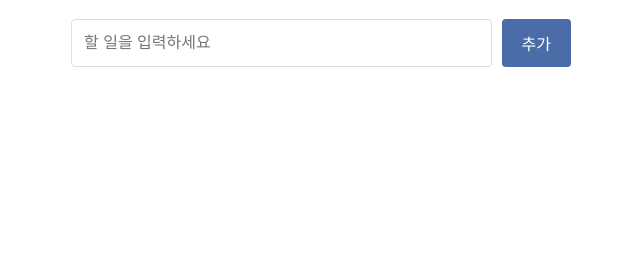
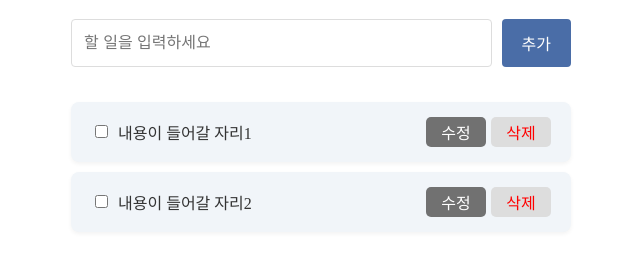
Before and after one commit to illlho/fe_study, a plain HTML site: page 1_todo_app/todo.html in a window 1280 px wide. Shown: the part 69-340 px from the top of the page, without its empty margins (327-967 px from the left). Drawn offline with Linux system fonts and the light colour scheme.

Commit message:
할일 완료, 수정, 삭제 처리 기능 개발

```diff
--- a/1_todo_app/todo.css
+++ b/1_todo_app/todo.css
@@ -64,7 +64,7 @@ body {
     /* 각 항목 사이 간격 */
 }
 
-#todo-list li {
+#todo-list>li {
     background-color: #f1f5f9;
     /* 밝은 회색 배경 */
     padding: 15px 20px;
@@ -73,9 +73,68 @@ body {
     font-size: 1rem;
     color: #333;
     transition: background-color 0.3s;
+    display: flex;
+    align-items: center;
+}
+
+#todo-list>li>input {
+    margin-right: 10px;
+}
+
+#todo-list>li>div {
+    flex: 1;
+    display: flex;
+    flex-direction: row;
+    justify-content: space-between;
+}
+
+#todo-list>li>div>span {
+    display: flex;
+    flex-direction: row;
+    align-items: center;
+    gap: 5px;
 }
 
 #todo-list li:hover {
     background-color: #e2e8f0;
-    /* hover 시 살짝 더 어두운 회색 */
 }
+
+.completed {
+    text-decoration: line-through;
+    color: gray;
+}
+
+/* 버튼 스타일 */
+.edit-btn,
+.delete-btn {
+    padding: 0;
+    cursor: pointer;
+    border-radius: 5px;
+    width: 60px;
+    height: 30px;
+    display: flex;
+    justify-content: center;
+    align-items: center;
+}
+
+.edit-btn {
+    background: #717171;
+    color: #fff;
+}
+
+.edit-btn:hover,
+.edit-btn:focus {
+    background-color: #565656;
+    color: #c7c7c7;
+}
+
+.delete-btn {
+    background: #ddd;
+    color: red;
+}
+
+.delete-btn:hover,
+.delete-btn:focus {
+    color: darkred;
+    background-color: #c9c9c9;
+}
--- a/1_todo_app/todo.html
+++ b/1_todo_app/todo.html
@@ -17,7 +17,28 @@
             <button id="todo-add-btn" class="btn" onclick="createTodo()">추가</button>
         </div>
 
-        <ul id="todo-list"></ul>
+        <ul id="todo-list">
+            <li>
+                <input type="checkbox" onchange="toggleComplete(this)" />
+                <div>
+                    <span class="todo-text">내용이 들어갈 자리1</span>
+                    <span>
+                        <button class="btn edit-btn" onclick="editItem(this)">수정</button>
+                        <button class="btn delete-btn" onclick="deleteItem(this)">삭제</button>
+                    </span>
+                </div>
+            </li>
+            <li>
+                <input type="checkbox" onchange="toggleComplete(this)" />
+                <div>
+                    <span class="todo-text">내용이 들어갈 자리2</span>
+                    <span>
+                        <button class="btn edit-btn" onclick="editItem(this)">수정</button>
+                        <button class="btn delete-btn" onclick="deleteItem(this)">삭제</button>
+                    </span>
+                </div>
+            </li>
+        </ul>
     </div>
 </body>
 
--- a/1_todo_app/todo.js
+++ b/1_todo_app/todo.js
@@ -1,3 +1,4 @@
+// 할 일 생성
 function createTodo() {
     let todoInput = document.getElementById('todo-input')
     let inputText = todoInput.value
@@ -15,3 +16,44 @@ function createTodo() {
 
     todoInput.value = ''
 }
+
+// 할 일 삭제
+function deleteItem(button) {
+    // closest : 부모 방향으로 거슬러 올라가며 매개변수로 전달한 'li' 태그를 찾는다. 가장 먼저 발견된 항목 하나를 반환한다.
+    let li = button.closest('li')
+    li.remove()
+}
+
+// 할 일 수정
+function editItem(button) {
+    let li = button.closest('li')
+
+    // querySelector : css 선택자 문법으로 HTML 요소를 '하나' 찾아주는 함수
+    // 조건에 맞는 첫 번째 요소 하나만을 가져온다.
+    let textSpan = li.querySelector('.todo-text')
+
+    let newText = prompt('할 일을 수정하세요', textSpan.textContent)
+    if (newText == null) {
+        alert('수정할 내용을 입력해 주세요!')
+        return false
+    }
+    if (newText.trim() == '') {
+        alert('수정할 내용을 입력해 주세요!')
+        return false
+    }
+    textSpan.textContent = newText.trim()
+
+    // if (newText != null && newText.trim() != '') {
+    //     textSpan.textContent = newText.trim()
+    // } else {
+    //     alert('수정할 내용을 입력해 주세요!')
+    //     return false
+    // }
+}
+
+// 할 일 완료
+function toggleComplete(checkbox) {
+    // 현재 요소의 다음 형제 요소를 가져와라
+    let textDiv = checkbox.nextElementSibling
+    textDiv.classList.toggle('completed', checkbox.checked)
+}
```
